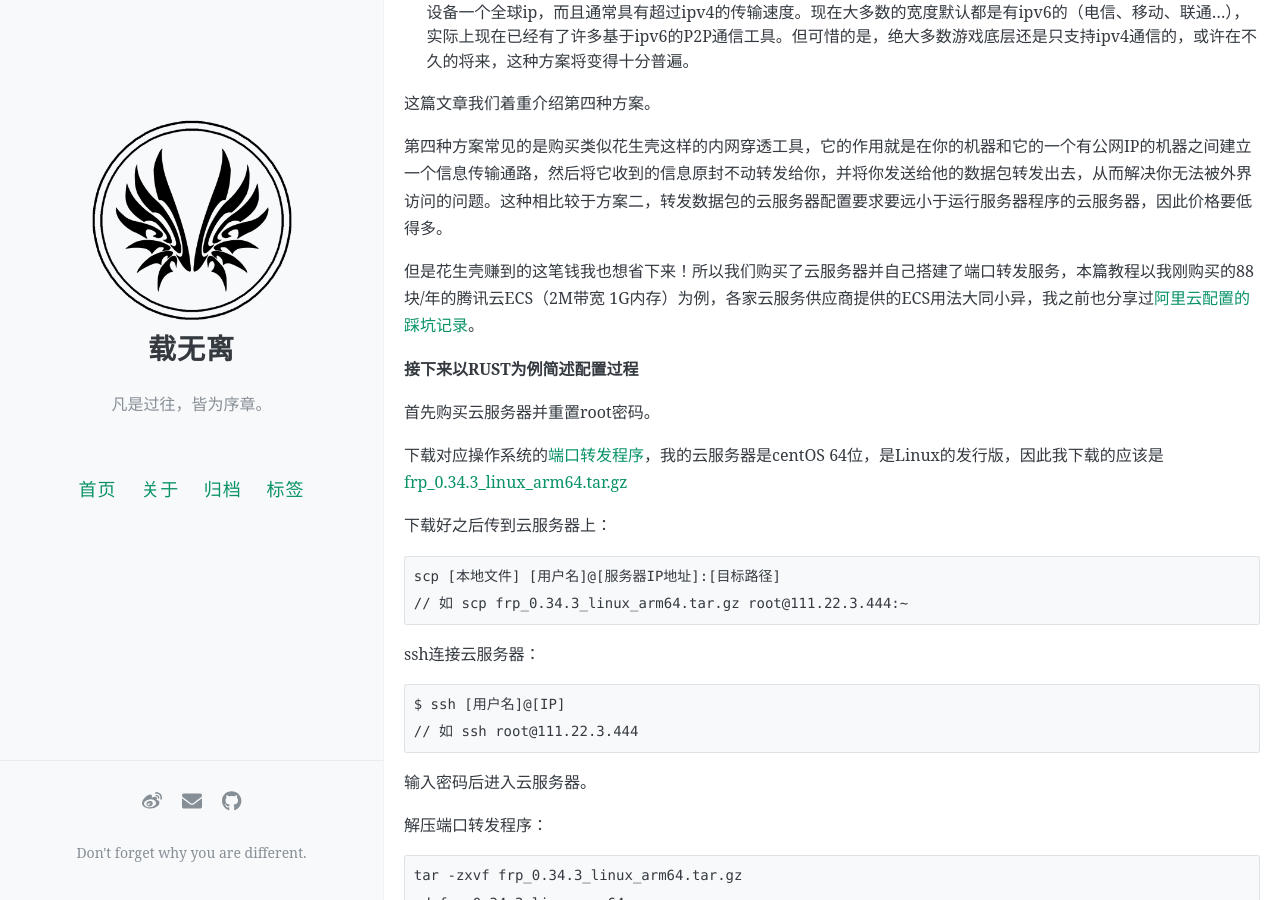
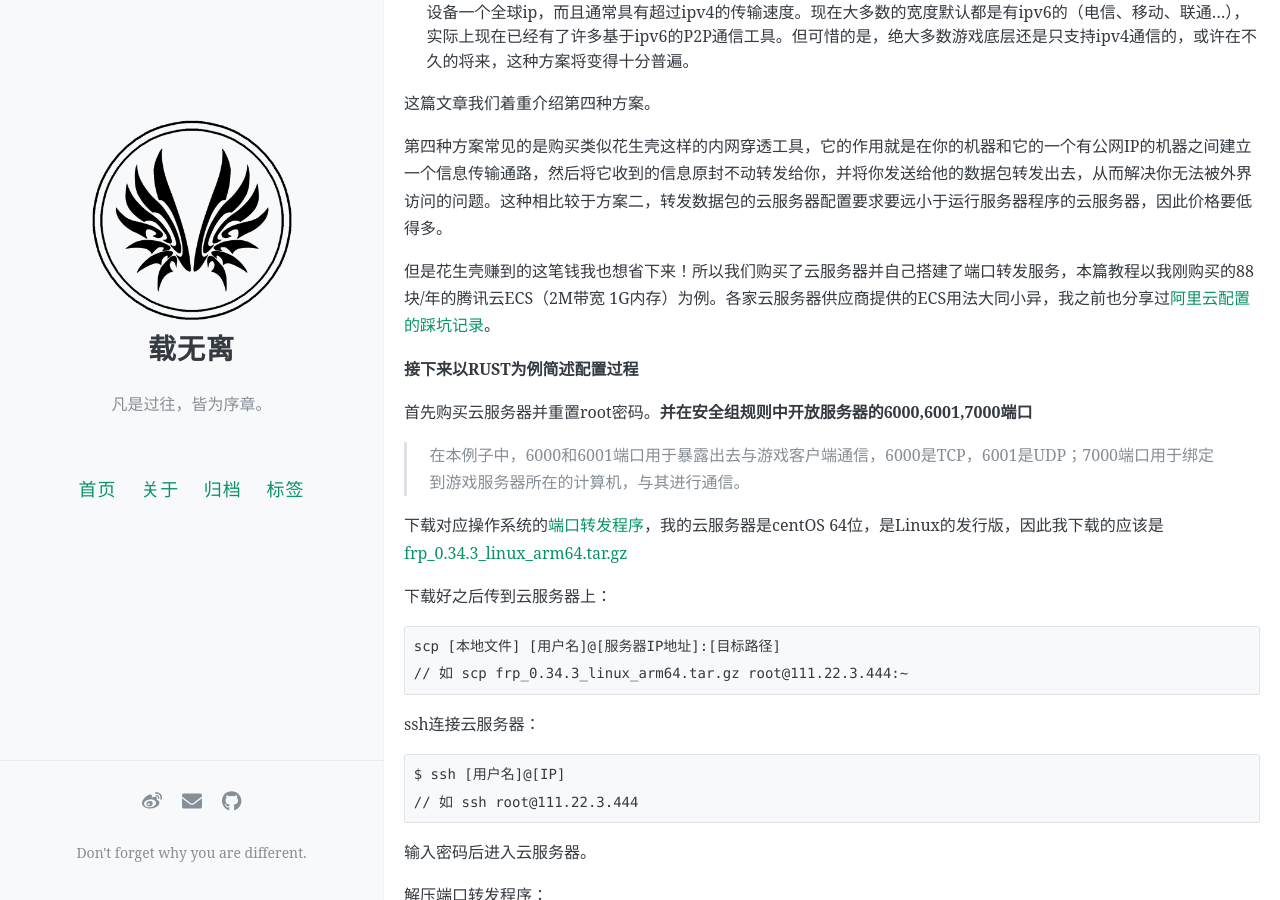
Before and after one commit to crazySyaoran/blog, a Jekyll site: the page built from _posts/2020-11-30-rust-server.md, in a window 1280 px wide and 900 px high, scrolled down 716 px. Built offline with Jekyll 4.4.1, drawn with Linux system fonts in a browser that asks for light colours; comment, search, counter and statistics services are not loaded.

Commit message:
Update 2020-11-30-rust-server.md
修改

```diff
--- a/_posts/2020-11-30-rust-server.md
+++ b/_posts/2020-11-30-rust-server.md
@@ -30,11 +30,13 @@ comments: true
 
 第四种方案常见的是购买类似花生壳这样的内网穿透工具，它的作用就是在你的机器和它的一个有公网IP的机器之间建立一个信息传输通路，然后将它收到的信息原封不动转发给你，并将你发送给他的数据包转发出去，从而解决你无法被外界访问的问题。这种相比较于方案二，转发数据包的云服务器配置要求要远小于运行服务器程序的云服务器，因此价格要低得多。
 
-但是花生壳赚到的这笔钱我也想省下来！所以我们购买了云服务器并自己搭建了端口转发服务，本篇教程以我刚购买的88块/年的腾讯云ECS（2M带宽 1G内存）为例，各家云服务供应商提供的ECS用法大同小异，我之前也分享过[阿里云配置的踩坑记录](https://crazysyaoran.github.io/blog/aliyun/)。
+但是花生壳赚到的这笔钱我也想省下来！所以我们购买了云服务器并自己搭建了端口转发服务，本篇教程以我刚购买的88块/年的腾讯云ECS（2M带宽 1G内存）为例。各家云服务器供应商提供的ECS用法大同小异，我之前也分享过[阿里云配置的踩坑记录](https://crazysyaoran.github.io/blog/aliyun/)。
 
 **接下来以RUST为例简述配置过程**
 
-首先购买云服务器并重置root密码。
+首先购买云服务器并重置root密码。**并在安全组规则中开放服务器的6000,6001,7000端口**
+
+> 在本例子中，6000和6001端口用于暴露出去与游戏客户端通信，6000是TCP，6001是UDP；7000端口用于绑定到游戏服务器所在的计算机，与其进行通信。
 
 下载对应操作系统的[端口转发程序](https://github.com/fatedier/frp/releases)，我的云服务器是centOS 64位，是Linux的发行版，因此我下载的应该是[frp_0.34.3_linux_arm64.tar.gz](https://github.com/fatedier/frp/releases/download/v0.34.3/frp_0.34.3_linux_arm64.tar.gz)
 
```
